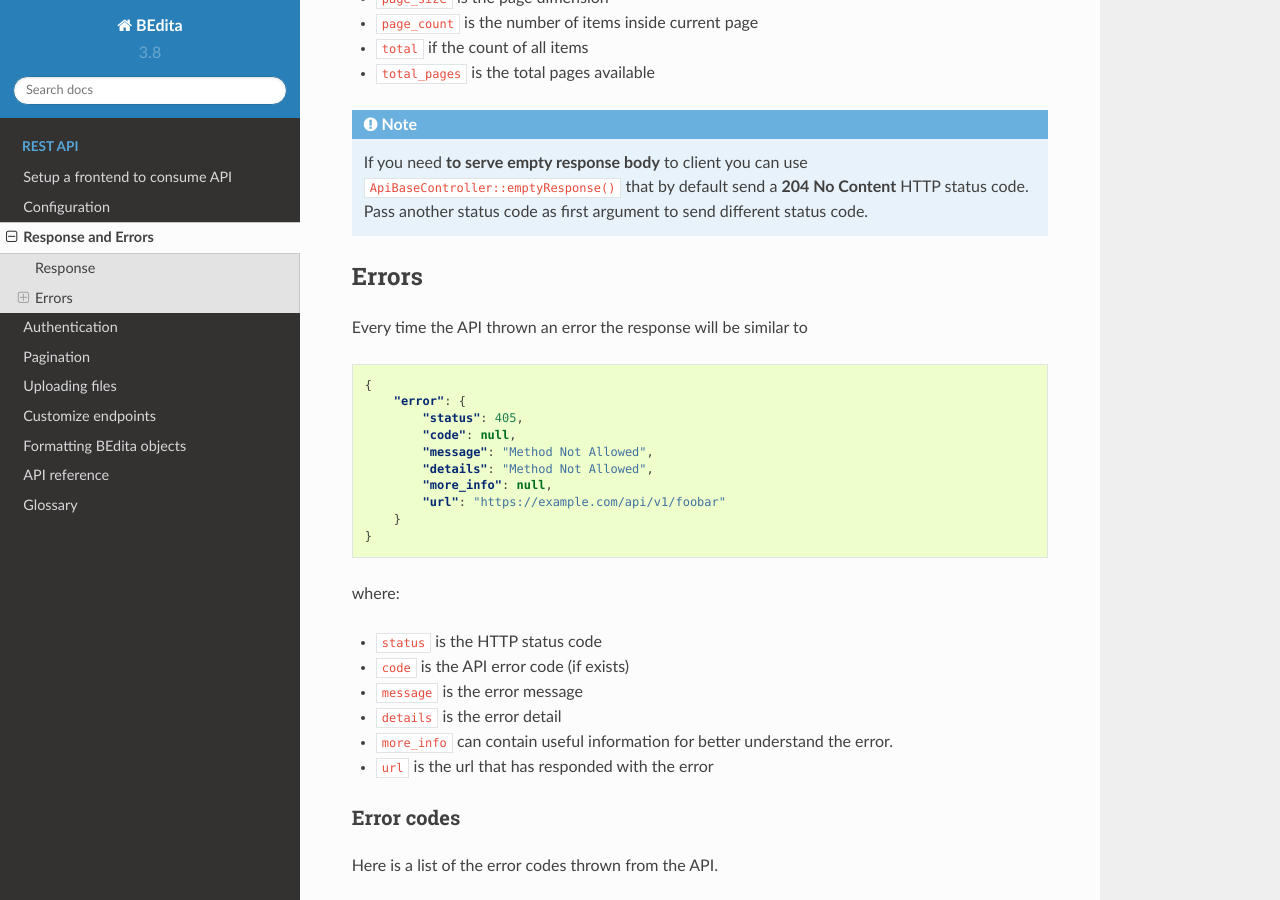
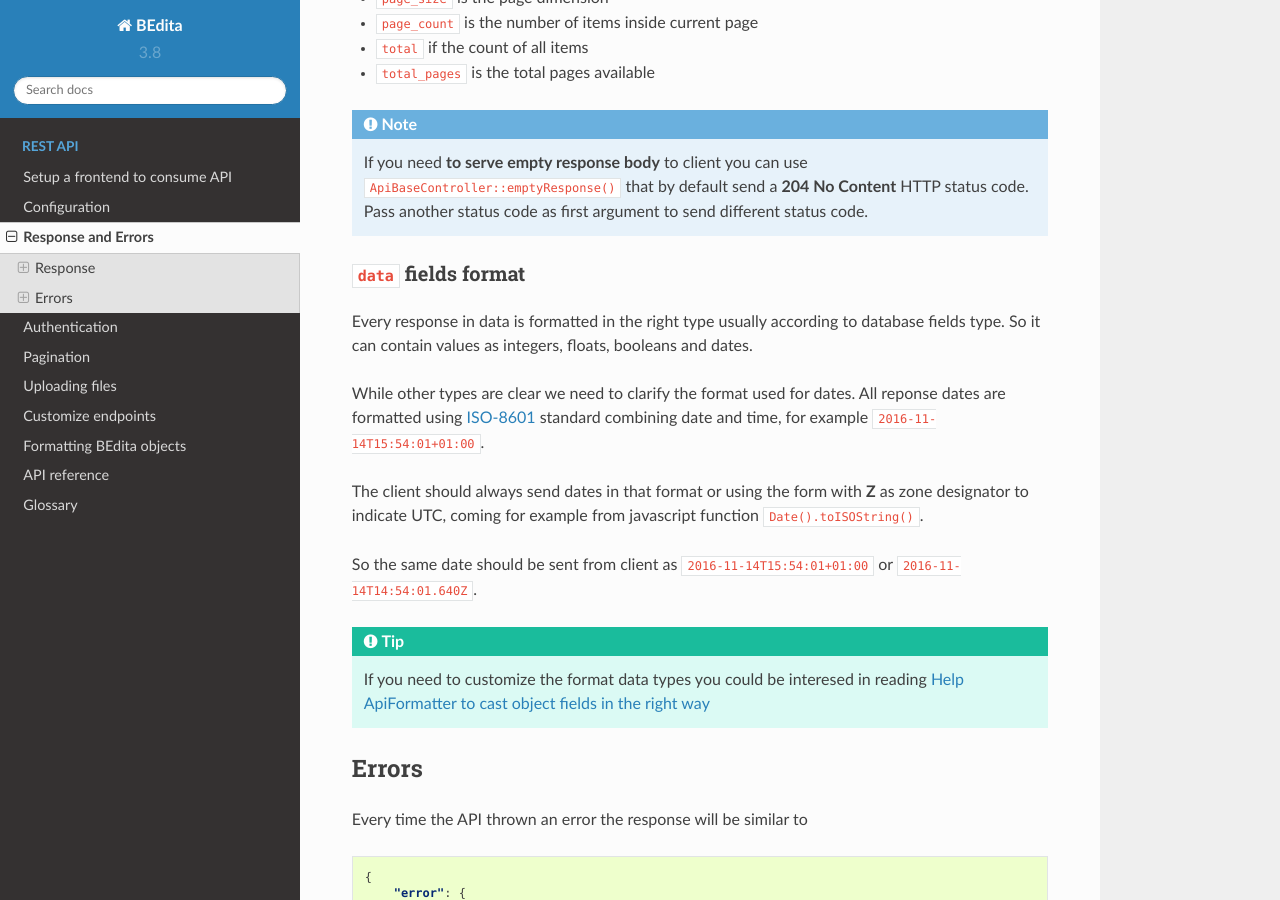
Before and after one commit to bedita/docs, a Sphinx documentation site: the page built from source/response_and_erroros.rst, in a window 1280 px wide and 900 px high, scrolled down 1171 px. Built offline with Sphinx 7.4.7 and the Read the Docs theme 2.0.0, drawn with Linux system fonts in a browser that asks for light colours.

Commit message:
#3 chore: add info about data format

```diff
--- a/source/formatting_bedita_objects.rst
+++ b/source/formatting_bedita_objects.rst
@@ -43,6 +43,8 @@
 
 By default no count is done.
 
+
+.. _formatting-objects-cast-types:
 
 Help ``ApiFormatter`` to cast object fields in the right way
 ------------------------------------------------------------
--- a/source/response_and_erroros.rst
+++ b/source/response_and_erroros.rst
@@ -65,6 +65,25 @@
    Content** HTTP status code. Pass another status code as first argument to send
    different status code.
 
+``data`` fields format
+~~~~~~~~~~~~~~~~~~~~~~
+
+Every response in data is formatted in the right type usually according to database fields type.
+So it can contain values as integers, floats, booleans and dates.
+
+While other types are clear we need to clarify the format used for dates.
+All reponse dates are formatted using `ISO-8601 <https://en.wikipedia.org/wiki/ISO_8601>`_ standard combining
+date and time, for example ``2016-11-14T15:54:01+01:00``.
+
+The client should always send dates in that format or using the form with **Z** as zone designator to indicate UTC,
+coming for example from javascript function ``Date().toISOString()``.
+
+So the same date should be sent from client as ``2016-11-14T15:54:01+01:00`` or ``2016-11-14T14:54:01.640Z``.
+
+.. tip::
+
+    If you need to customize the format data types you could be interesed in reading :ref:`formatting-objects-cast-types`
+
 Errors
 ------
 
```
